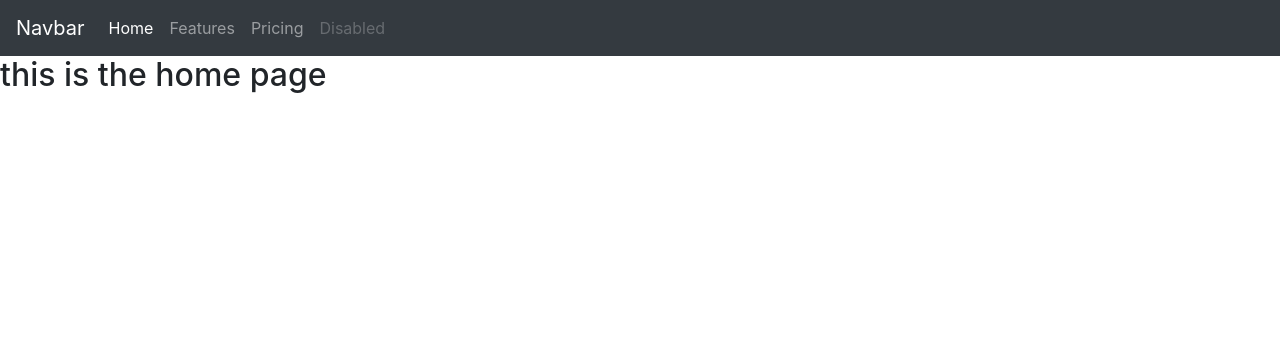
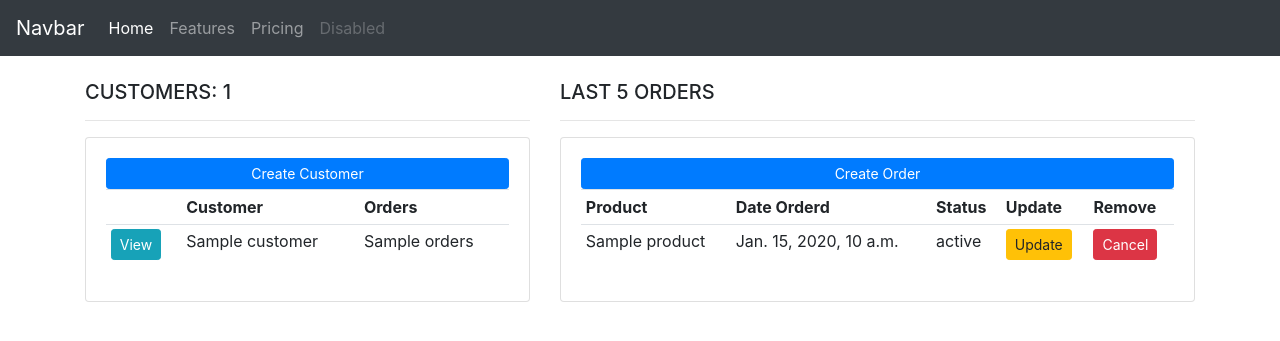
Before and after one commit to ch1n069/Orders-management-system, a Django app: template templates/accounts/home.html in a window 1280 px wide. Shown: the top 341 px of the page. Run offline with Django 4.2, Linux system fonts and the light colour scheme; the template is opened without the code that fills it: most values are stand-ins (such as "Sample title", 1, 10 or a date in 2020); parts of the project's set-up code (start-up, migrations or seed data) failed here and were passed over.

Commit message:
created the tables to display data

```diff
--- a/templates/accounts/home.html
+++ b/templates/accounts/home.html
@@ -1,4 +1,64 @@
 {% extends 'base.html' %}{% block content %}
-<h2>this is the home page</h2>
+<br />
+<div class="row">
+    <div class="col-md-5">
+        <h5>CUSTOMERS: {{total_customers}}</h5>
+        <hr />
+        <div class="card card-body">
+            <a class="btn btn-primary btn-sm btn-block" href="">Create Customer</a>
+            <table class="table table-sm">
+                <tr>
+                    <th></th>
+                    <th>Customer</th>
+                    <th>Orders</th>
+                </tr>
+                {% for customer in customers %}
+                <tr>
+                    <td>
+                        <a href="{% url 'customer' customer.id %}" class="btn btn-sm btn-info">View</a
+            >
+          </td>
+          <td>{{customer.name}}</td>
+          <td>{{customer.orders}}</td>
+        </tr>
+        {% endfor %}
+      </table>
+    </div>
+  </div>
 
+  <div class="col-md-7">
+    <h5>LAST 5 ORDERS</h5>
+    <hr />
+    <div class="card card-body">
+      <a class="btn btn-primary btn-sm btn-block" href="">Create Order</a>
+                        <table class="table table-sm">
+                            <tr>
+                                <th>Product</th>
+                                <th>Date Orderd</th>
+                                <th>Status</th>
+                                <th>Update</th>
+                                <th>Remove</th>
+                            </tr>
+                            {% for order in orders %}
+                            <tr>
+                                <td>{{order.product}}</td>
+                                <td>{{order.date_created}}</td>
+                                <td>{{order.status}}</td>
+                                <td>
+                                    <a class="btn btn-sm btn-warning" href="{% url 'update_order' order.id %}">Update</a
+            >
+          </td>
+          <td>
+            <a
+              class="btn btn-sm btn-danger"
+              href="{% url 'delete_order' order.id %}"
+              >Cancel</a
+            >
+          </td>
+        </tr>
+        {% endfor %}
+      </table>
+    </div>
+  </div>
+</div>
 {% endblock %}
--- a/templates/base.html
+++ b/templates/base.html
@@ -11,8 +11,6 @@
 
     <title>Order manager{% block title %}{% endblock %}</title>
 </head>
-
-<body>
 <nav class="navbar navbar-expand-lg navbar-dark bg-dark">
     <a class="navbar-brand" href="#">Navbar</a>
     <button class="navbar-toggler" type="button" data-toggle="collapse" data-target="#navbarNav" aria-controls="navbarNav" aria-expanded="false" aria-label="Toggle navigation">
@@ -38,7 +36,8 @@
     </div>
   </nav>
 
-    {% block content %} {% endblock %}
+  <body>
+    <div class="container">{% block content %} {% endblock %}</div>
 
     <!-- Optional JavaScript -->
     <!-- jQuery first, then Popper.js, then Bootstrap JS -->
```
Lines whose indentation alone changed are shown as unchanged.
